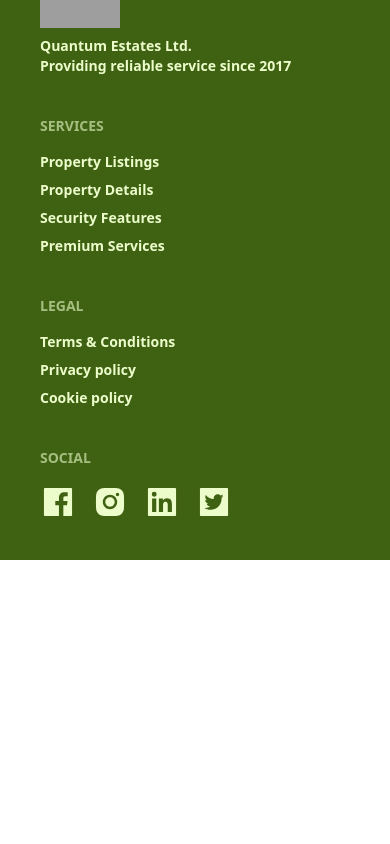
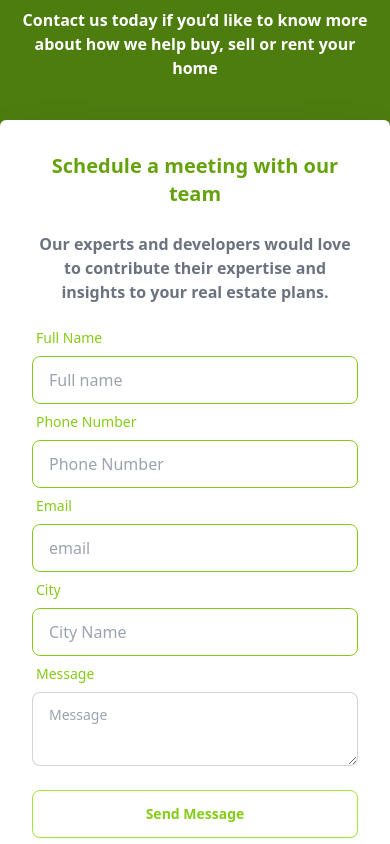
Before and after one commit to MD-AHAD-KHAN-PATHAN/QuantumEstates, a React (Vite) app: page / in a window 390 px wide. Shown: the part 980-1824 px from the top of the page. Before the commit the page ends 1540 px from the top, so only its background shows below. Built offline with nearby package versions, Linux system fonts and the light colour scheme; no server answers; grey boxes are pictures that could not be loaded.

Commit message:
contact section added

```diff
--- /dev/null
+++ b/src/Components/SectionTitle/SectionTitle.jsx
@@ -0,0 +1,15 @@
+
+
+const SectionTitle = ({heading, subHeading}) => {
+
+    return (
+
+        <div className="text-center md:w-4/12 mx-auto my-10">
+            <p className="text-lime-600 mb-2 lg:text-5xl md:text-3xl text-xl font-bold">{heading}</p>
+            <h2 className="font-bold  border-y-4 py-4 text-gray-500">{subHeading}</h2>
+        </div>
+
+    );
+};
+
+export default SectionTitle;
--- /dev/null
+++ b/src/Pages/Home/ContactForm/ContactForm.jsx
@@ -0,0 +1,77 @@
+import { useForm } from "react-hook-form";
+
+const ContactForm = () => {
+
+    const {
+        register,
+        handleSubmit,
+        formState: { errors },
+    } = useForm()
+
+    const onSubmit = (data) => {
+        console.log(data);
+    }
+
+
+    return (
+        <div className="bg-lime-700 py-20">
+
+            <div className="lg:w-6/12 md:w-5/6 w-11/12 mx-auto text-center mb-10">
+                <h3 className="text-white lg:text-3xl md:text-2xl font-bold">Contact us today if you’d like to know more about how we help buy, sell or rent your home</h3>
+            </div>
+
+            <div className="flex justify-center">
+                <div className="max-w-2xl shadow-2xl rounded-md bg-base-100">
+                    <div className="md:p-16 p-8">
+                        <div className="text-center">
+                            <p className="text-lime-600 mb-2 lg:text-3xl md:text-3xl text-xl font-bold">Schedule a meeting with our team</p>
+                            <h2 className="font-bold py-4 text-gray-500">Our experts and developers would love to contribute their expertise and insights to your real estate plans.</h2>
+                        </div>
+                        <form onSubmit={handleSubmit(onSubmit)}>
+                            <div className="md:flex gap-4">
+                                <div className="form-control w-full">
+                                    <label className="label">
+                                        <span className="label-text text-lime-500">Full Name</span>
+                                    </label>
+                                    <input type="name" {...register("name", { required: true })} placeholder="Full name" className="border-1 border-lime-500 input input-bordered" />
+                                </div>
+                                <div className="form-control w-full">
+                                    <label className="label">
+                                        <span className="label-text text-lime-500">Phone Number</span>
+                                    </label>
+                                    <input type="number" {...register("phone", { required: true })} placeholder="Phone Number" className="border-1 border-lime-500 input input-bordered" />
+                                </div>
+                            </div>
+                            <div className="md:flex gap-4">
+                                <div className="form-control w-full">
+                                    <label className="label">
+                                        <span className="label-text text-lime-500">Email</span>
+                                    </label>
+                                    <input type="email" {...register("email", { required: true })} placeholder="email" className="border-1 border-lime-500 input input-bordered" />
+                                </div>
+
+                                <div className="form-control w-full">
+                                    <label className="label">
+                                        <span className="label-text text-lime-500">City</span>
+                                    </label>
+                                    <input type="text" {...register("city", { required: true })} placeholder="City Name" className="border-1 border-lime-500 input input-bordered" />
+                                </div>
+                            </div>
+                            <div className="form-control">
+                                <label className="label">
+                                    <span className="label-text text-lime-500">Message</span>
+                                </label>
+                                <textarea className="textarea textarea-bordered" placeholder="Message" {...register("message", { required: true })}></textarea>
+                            </div>
+                            <div className="form-control mt-6 p-0 col-span-2">
+                                <button className="btn bg-white  hover:bg-lime-400 hover:text-white text-lime-500 border-1 border-lime-400 font-bold">Send Message</button>
+                            </div>
+                        </form>
+                    </div>
+                </div>
+            </div>
+        </div>
+    );
+};
+
+export default ContactForm;
--- a/src/Pages/Home/Header/Header.jsx
+++ b/src/Pages/Home/Header/Header.jsx
@@ -31,10 +31,10 @@ const Header = () => {
             >
                 <SwiperSlide>
                     <div className="bg-gradient-to-r from-lime-900 bg-no-repeat bg-cover bg-center" style={{ backgroundImage: 'url("https://i.ibb.co/XLnXpJc/sean-pollock-Ph-Yq704ffd-A-unsplash.jpg")' }}>
-                        <div className="md:flex items-center justify-center min-h-screen">
+                        <div className="flex items-center justify-center min-h-screen">
                             <div className="max-w-5xl">
                                 <h1 className="md:text-5xl text-3xl text-center font-bold text-white">Your <span className='text-lime-500'>Premier Destination</span>  for Real Estate</h1>
-                                <p className="my-4 max-w-lg text-justify text-lg font-bold text-white">Discover a world of opportunities with our QuantumEstates platform. Explore a wide range of properties in prime locations. Your perfect home awaits.</p>
+                                <p className="my-4 max-w-lg mx-auto text-center md:text-lg md:font-bold font-semibold text-white">Discover a world of opportunities with our QuantumEstates platform. Explore a wide range of properties in prime locations. Your perfect home awaits.</p>
                                 <div></div>
                             </div>
 
@@ -43,10 +43,10 @@ const Header = () => {
                 </SwiperSlide>
                 <SwiperSlide>
                     <div className="bg-gradient-to-r from-lime-900 bg-no-repeat bg-cover bg-center" style={{ backgroundImage: 'url("https://i.ibb.co/GH16MTm/r-architecture-2g-Dwl-Iim3-Uw-unsplash.jpg")' }}>
-                        <div className="md:flex items-center justify-center min-h-screen">
+                        <div className="flex items-center justify-center min-h-screen">
                             <div className="max-w-5xl">
                                 <h1 className="md:text-5xl text-3xl text-center font-bold text-white">Find Your <span className='text-lime-500'>Dream Home</span> with Us</h1>
-                                <p className="my-4 max-w-lg text-justify text-lg font-bold text-white">Buy your dream home property with confidence. We're here to guide you every step of the way.</p>
+                                <p className="my-4 max-w-lg mx-auto text-center md:text-lg md:font-bold font-semibold text-white">Buy your dream home property with confidence. We're here to guide you every step of the way.</p>
                                 <div></div>
                             </div>
 
@@ -55,10 +55,10 @@ const Header = () => {
                 </SwiperSlide>
                 <SwiperSlide>
                     <div className="bg-gradient-to-r from-lime-900 bg-no-repeat bg-cover bg-center" style={{ backgroundImage: 'url("https://i.ibb.co/YdHT140/robert-bock-c-V4qkkor-DFY-unsplash.jpg")' }}>
-                        <div className="md:flex items-center justify-center min-h-screen">
+                        <div className="flex items-center justify-center min-h-screen">
                             <div className="max-w-5xl">
                                 <h1 className="md:text-5xl text-3xl text-center font-bold text-white">Sell Your <span className='text-lime-500'>Property with</span>  Confidence</h1>
-                                <p className="my-4 max-w-lg text-justify text-lg font-bold text-white">List your property with us and reach a wide audience. Our experienced team is here to help you throughout the selling process.</p>
+                                <p className="my-4 max-w-lg mx-auto text-center md:text-lg md:font-bold font-semibold text-white">List your property with us and reach a wide audience. Our experienced team is here to help you throughout the selling process.</p>
                                 <div></div>
                             </div>
 
--- a/src/Pages/Home/Home/Home.jsx
+++ b/src/Pages/Home/Home/Home.jsx
@@ -1,3 +1,4 @@
+import ContactForm from "../ContactForm/ContactForm";
 import Header from "../Header/Header";
 
 
@@ -7,6 +8,7 @@ const Home = () => {
     return (
         <div>
             <Header></Header>
+            <ContactForm></ContactForm>
         </div>
     );
 };
```
Also changed, not shown: src/Pages/Authentication/Registration/Registration.jsx (+0 -67 lines), 1 other file (tests, documents, lock files or other folders).
